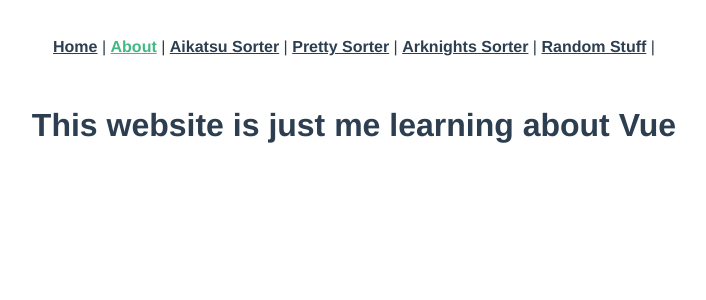
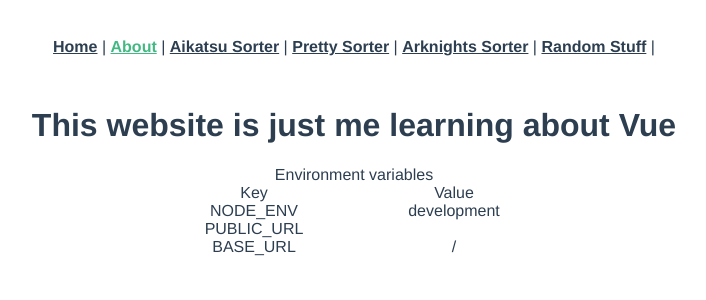
Before and after one commit to waijie666/github-pages, a Vue app: page /about in a window 1280 px wide. Shown: the top 300 px of the page, without its empty margins (286-992 px from the left). Built offline with nearby package versions, Linux system fonts and the light colour scheme.

Commit message:
Added random stuff for fun

```diff
--- a/src/views/About.vue
+++ b/src/views/About.vue
@@ -1,5 +1,42 @@
 <template>
   <div class="about">
     <h1>This website is just me learning about Vue</h1>
+    <div>Environment variables</div>
+    <div class="grid-container-parent">
+      <div class="grid-container-child">
+        <div>Key</div><div>Value</div>
+      </div>
+      <template v-for="(value, key) in env" :key="key">
+        <div class="grid-container-child">
+          <div>{{key}}</div><div>{{value}}</div>
+        </div>
+      </template>
+    </div>
   </div>
 </template>
+
+<style scoped>
+  .grid-container-parent {
+    display: grid;
+    grid-auto-flow: row;
+  }
+  .grid-container-child {
+    display: grid;
+    grid-auto-flow: column;
+    grid-auto-columns: minmax(200px, 1fr) minmax(200px, 1fr);
+    margin: auto;
+  }
+</style>
+
+<script>
+export default {
+    name: 'About',
+    components: {
+    },
+    data()  {
+        return  {
+            env: process.env
+        }
+    }
+}
+</script>
--- a/src/views/ArknightsSorter.vue
+++ b/src/views/ArknightsSorter.vue
@@ -8,7 +8,7 @@ import Sorter from '@/components/Sorter.vue'
 import ArknightsObject from '@/data/arknights_operator.json'
 
 export default {
-  name: 'AikatsuSorter',
+  name: 'ArknightsSorter',
   components: {
     Sorter
   },
--- a/src/views/PrettySorter.vue
+++ b/src/views/PrettySorter.vue
@@ -7,7 +7,7 @@
 import Sorter from '@/components/Sorter.vue'
 
 export default {
-  name: 'AikatsuSorter',
+  name: 'PrettySorter',
   components: {
     Sorter
   },
--- a/src/views/Random.vue
+++ b/src/views/Random.vue
@@ -18,6 +18,8 @@
         <i class="fas fa-check"></i>
         <span class="green">{{ slotProps.item }}</span>
         <span class="green">{{ slotProps.index }}</span>
+        <span class="green">{{ slotProps.apple }}</span>
+        {{ slotProps.index+slotProps.apple }}
       </template>
     </todo-list>
 </template>
@@ -36,7 +38,7 @@ const slotComponent = {
     template: `
         <ul>
             <li v-for="(item, index) in items">
-                <slot :item=item></slot>
+                <slot :item=item :index=index :apple=index+1></slot>
             </li>
         </ul>`
 
```
